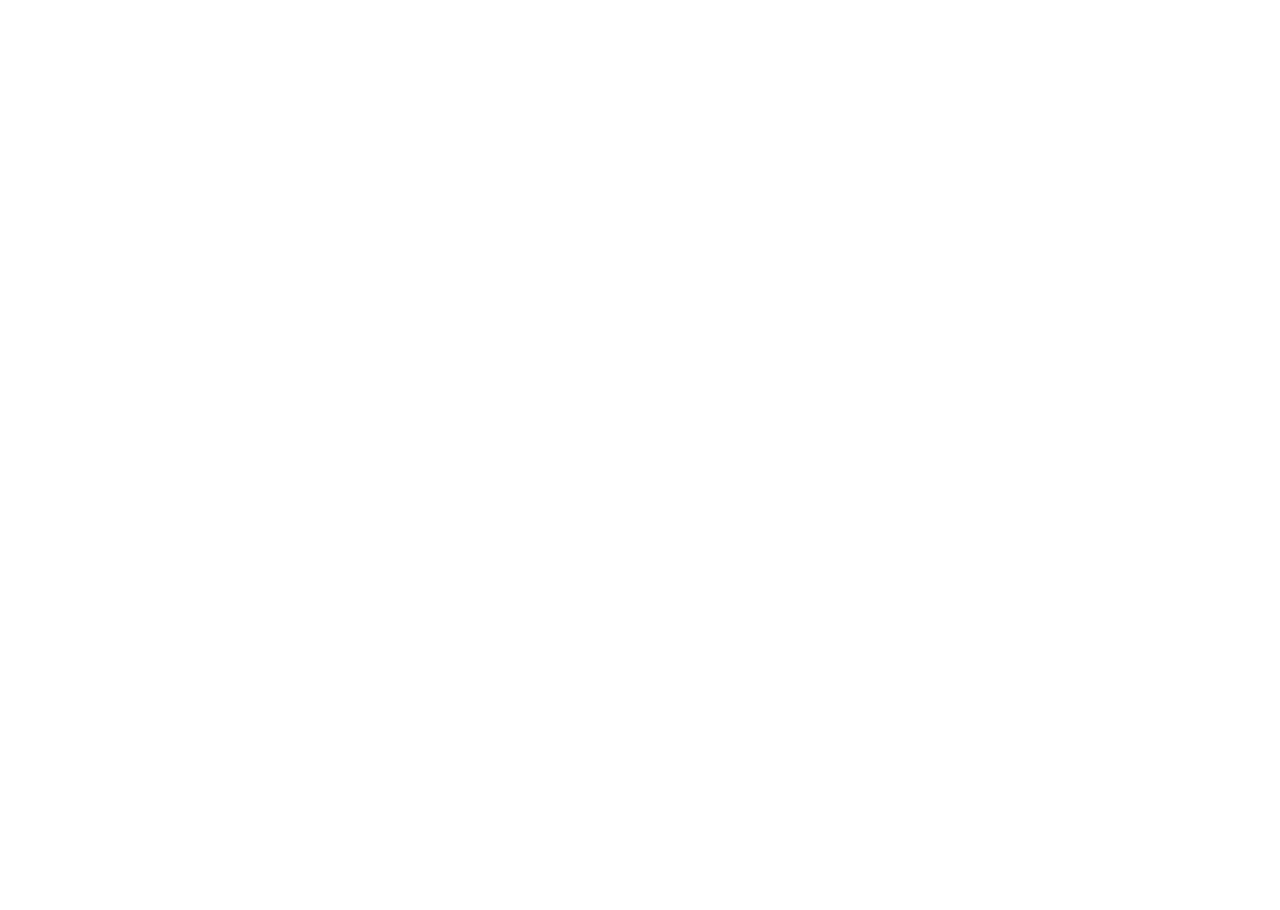
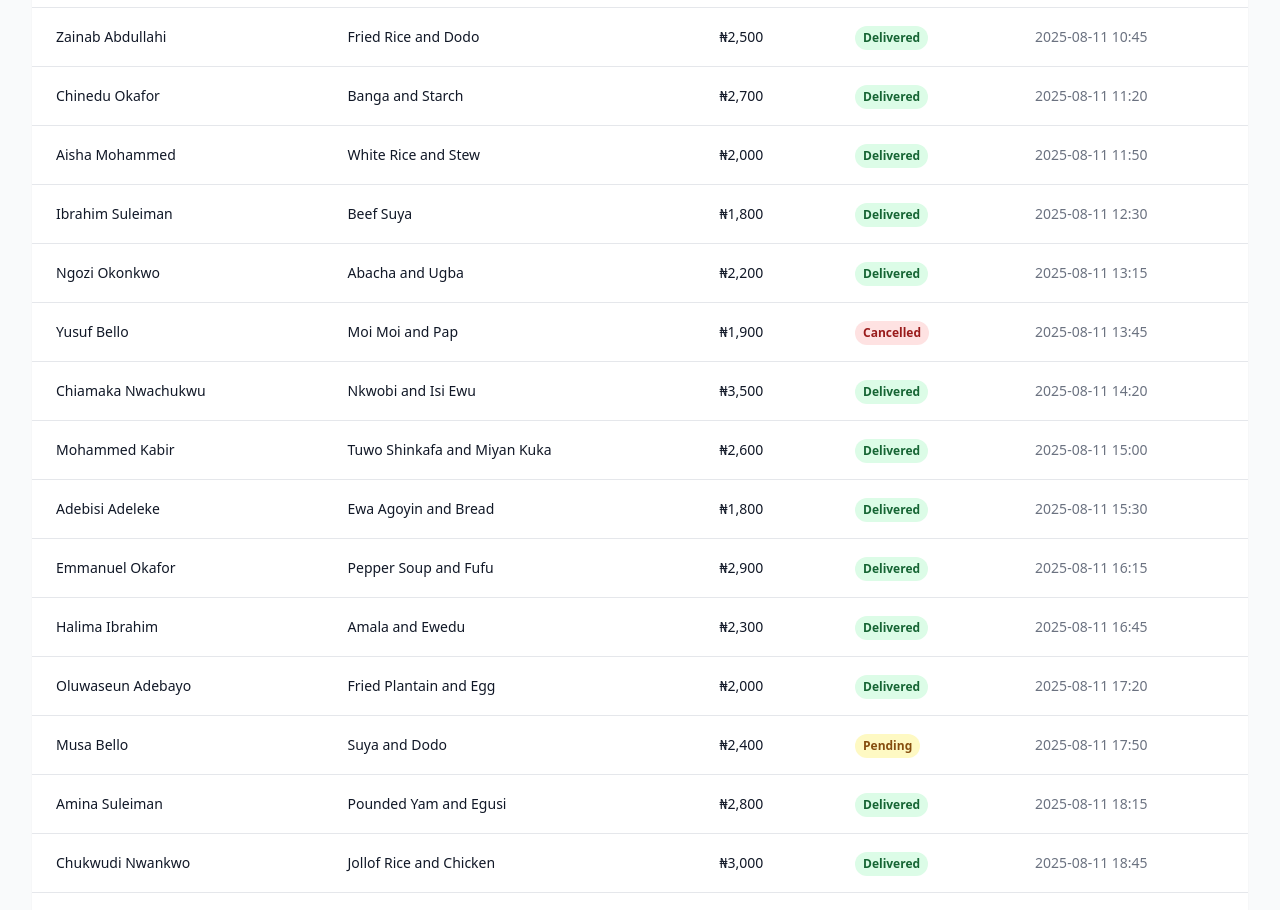
Before and after one commit to bluefound/foodybackend, a React (Create React App) app: page / in a window 1280 px wide. Shown: the part 1880-2790 px from the top of the page. Before the commit the page ends 1801 px from the top, so only its background shows below. Built offline with nearby package versions, Linux system fonts and the light colour scheme.

Commit message:
Add 20 new orders for August 11, 2025

```diff
--- a/src/App.js
+++ b/src/App.js
@@ -204,6 +204,167 @@
       price: 3000,
       status: "Delivered",
       orderTime: "2025-08-08 12:15"
+    },
+    // New orders for August 11, 2025
+    {
+      id: 26,
+      customerName: "Amina Yusuf",
+      foodOrdered: "Jollof Rice and Grilled Fish",
+      price: 3200,
+      status: "Delivered",
+      orderTime: "2025-08-11 09:30"
+    },
+    {
+      id: 27,
+      customerName: "Obinna Eze",
+      foodOrdered: "Pounded Yam and Ogbono",
+      price: 2800,
+      status: "Delivered",
+      orderTime: "2025-08-11 10:15"
+    },
+    {
+      id: 28,
+      customerName: "Zainab Abdullahi",
+      foodOrdered: "Fried Rice and Dodo",
+      price: 2500,
+      status: "Delivered",
+      orderTime: "2025-08-11 10:45"
+    },
+    {
+      id: 29,
+      customerName: "Chinedu Okafor",
+      foodOrdered: "Banga and Starch",
+      price: 2700,
+      status: "Delivered",
+      orderTime: "2025-08-11 11:20"
+    },
+    {
+      id: 30,
+      customerName: "Aisha Mohammed",
+      foodOrdered: "White Rice and Stew",
+      price: 2000,
+      status: "Delivered",
+      orderTime: "2025-08-11 11:50"
+    },
+    {
+      id: 31,
+      customerName: "Ibrahim Suleiman",
+      foodOrdered: "Beef Suya",
+      price: 1800,
+      status: "Delivered",
+      orderTime: "2025-08-11 12:30"
+    },
+    {
+      id: 32,
+      customerName: "Ngozi Okonkwo",
+      foodOrdered: "Abacha and Ugba",
+      price: 2200,
+      status: "Delivered",
+      orderTime: "2025-08-11 13:15"
+    },
+    {
+      id: 33,
+      customerName: "Yusuf Bello",
+      foodOrdered: "Moi Moi and Pap",
+      price: 1900,
+      status: "Cancelled",
+      orderTime: "2025-08-11 13:45"
+    },
+    {
+      id: 34,
+      customerName: "Chiamaka Nwachukwu",
+      foodOrdered: "Nkwobi and Isi Ewu",
+      price: 3500,
+      status: "Delivered",
+      orderTime: "2025-08-11 14:20"
+    },
+    {
+      id: 35,
+      customerName: "Mohammed Kabir",
+      foodOrdered: "Tuwo Shinkafa and Miyan Kuka",
+      price: 2600,
+      status: "Delivered",
+      orderTime: "2025-08-11 15:00"
+    },
+    {
+      id: 36,
+      customerName: "Adebisi Adeleke",
+      foodOrdered: "Ewa Agoyin and Bread",
+      price: 1800,
+      status: "Delivered",
+      orderTime: "2025-08-11 15:30"
+    },
+    {
+      id: 37,
+      customerName: "Emmanuel Okafor",
+      foodOrdered: "Pepper Soup and Fufu",
+      price: 2900,
+      status: "Delivered",
+      orderTime: "2025-08-11 16:15"
+    },
+    {
+      id: 38,
+      customerName: "Halima Ibrahim",
+      foodOrdered: "Amala and Ewedu",
+      price: 2300,
+      status: "Delivered",
+      orderTime: "2025-08-11 16:45"
+    },
+    {
+      id: 39,
+      customerName: "Oluwaseun Adebayo",
+      foodOrdered: "Fried Plantain and Egg",
+      price: 2000,
+      status: "Delivered",
+      orderTime: "2025-08-11 17:20"
+    },
+    {
+      id: 40,
+      customerName: "Musa Bello",
+      foodOrdered: "Suya and Dodo",
+      price: 2400,
+      status: "Pending",
+      orderTime: "2025-08-11 17:50"
+    },
+    {
+      id: 41,
+      customerName: "Amina Suleiman",
+      foodOrdered: "Pounded Yam and Egusi",
+      price: 2800,
+      status: "Delivered",
+      orderTime: "2025-08-11 18:15"
+    },
+    {
+      id: 42,
+      customerName: "Chukwudi Nwankwo",
+      foodOrdered: "Jollof Rice and Chicken",
+      price: 3000,
+      status: "Delivered",
+      orderTime: "2025-08-11 18:45"
+    },
+    {
+      id: 43,
+      customerName: "Fatima Hassan",
+      foodOrdered: "Fried Rice and Chicken",
+      price: 2800,
+      status: "Delivered",
+      orderTime: "2025-08-11 19:20"
+    },
+    {
+      id: 44,
+      customerName: "Oluwatosin Adebayo",
+      foodOrdered: "Eba and Okro",
+      price: 2200,
+      status: "Delivered",
+      orderTime: "2025-08-11 19:50"
+    },
+    {
+      id: 45,
+      customerName: "Ibrahim Musa",
+      foodOrdered: "Beef Suya",
+      price: 2500,
+      status: "Delivered",
+      orderTime: "2025-08-11 20:15"
     }
   ];
 
```
